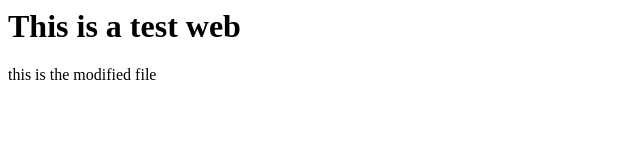
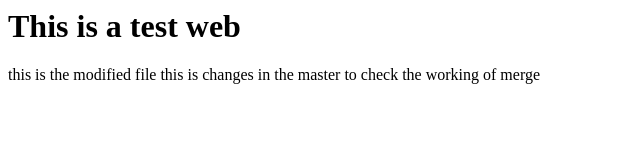
Before and after one commit to DevarajanParam/Webtest2018, a plain HTML site: page index.html in a window 1280 px wide. Shown: the whole page, without its empty margins (0-640 px from the left). Drawn offline with Linux system fonts and the light colour scheme.

Commit message:
test of multiple changes in aster and dev

```diff
--- a/index.html
+++ b/index.html
@@ -1,2 +1,3 @@
 <h1>This is a test web</h1>
 <hr1>this is the modified file</hr1>
+<hr1>this is changes in the master to check the working of merge</hr1>
```
